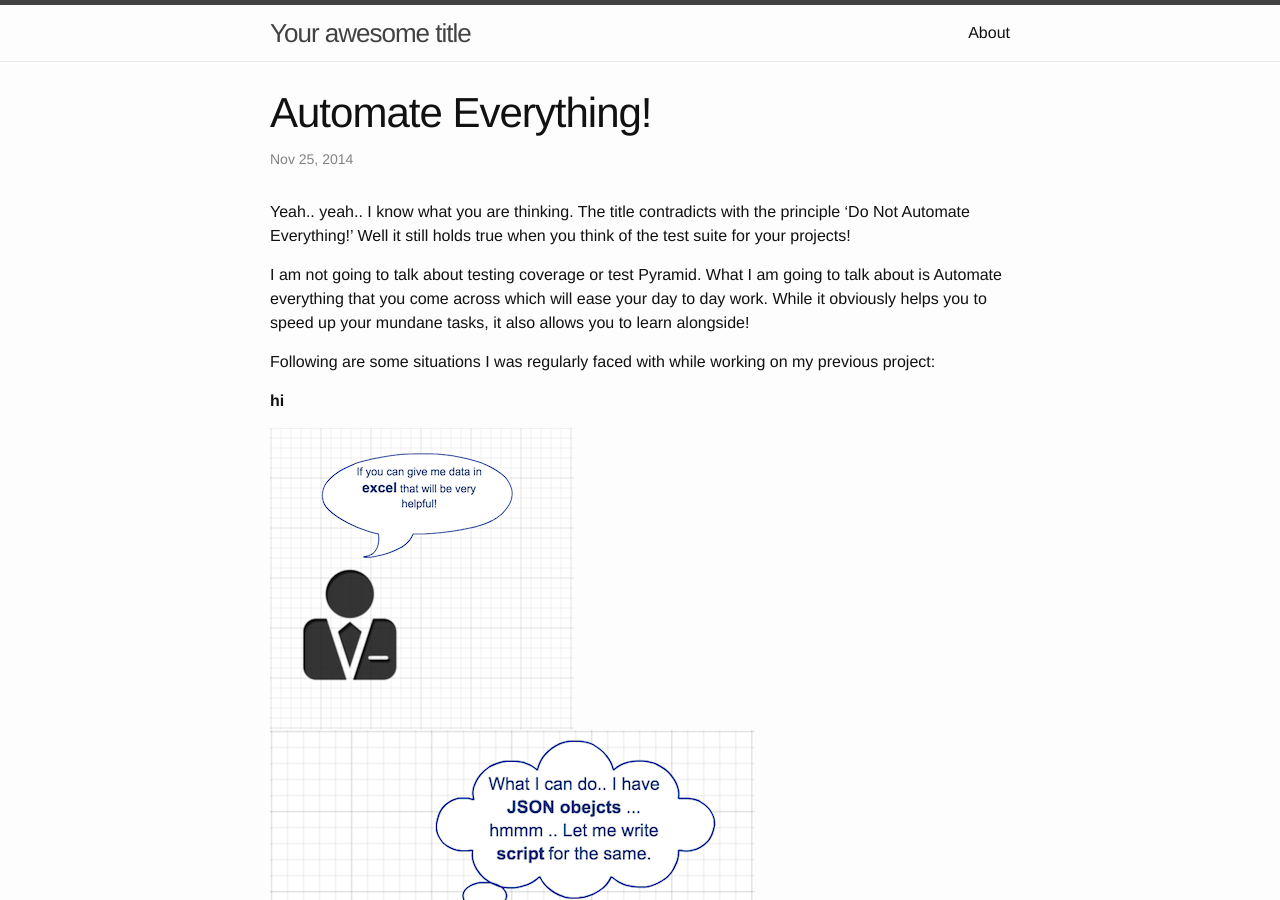
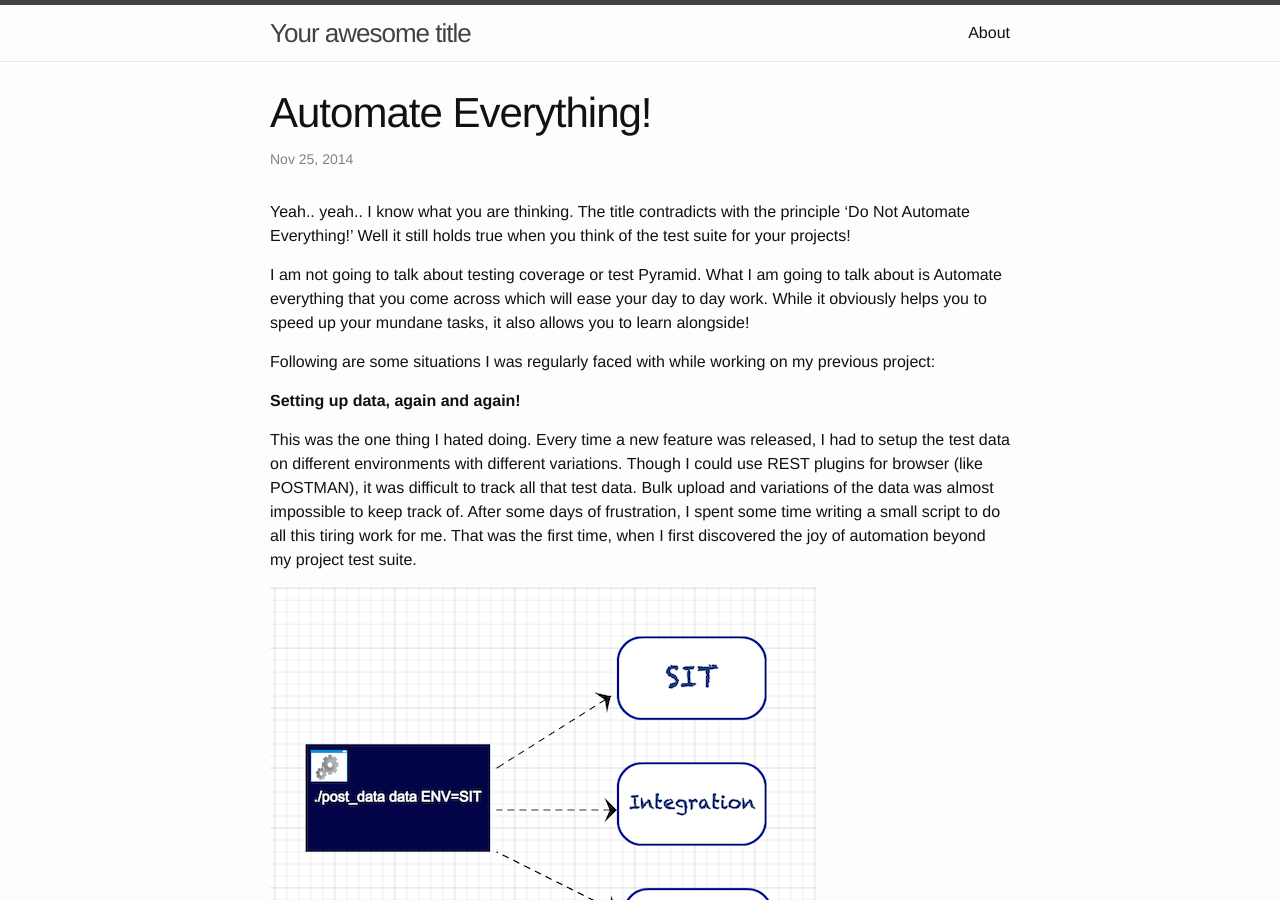
Before and after one commit to pritibiyani/pritibiyani.github.io, a Jekyll site: the page built from _posts/2014-11-25-automate-everything.markdown, in a window 1280 px wide and 900 px high. Built offline with Jekyll 4.4.1, drawn with Linux system fonts in a browser that asks for light colours.

Commit message:
Trying out with contents

```diff
--- a/_posts/2014-11-25-automate-everything.markdown
+++ b/_posts/2014-11-25-automate-everything.markdown
@@ -11,10 +11,14 @@ I am not going to talk about testing coverage or test Pyramid. What I am going t
 Following are some situations I was regularly faced with while working on my previous project:
 
 
-**hi**
+**Setting up data, again and again!**
+
+This was the one thing I hated doing. Every time a new feature was released, I had to setup the test data on different environments with different variations. Though I could use REST plugins for browser (like POSTMAN), it was difficult to track all that test data. Bulk upload and variations of the data was almost impossible to keep track of.
+After some days of frustration, I spent some time writing a small script to do all this tiring work for me. That was the first time, when I first discovered the joy of automation beyond my project test suite.
+
+![My helpful screenshot]({{ site.url }}/assets/try.png)
 
 
-![My helpful screenshot]({{ site.url }}/assets/data_format_01.png)
 ![My helpful screenshot]({{ site.url }}/assets/data_format_02_resize.png)
 ![My helpful screenshot]({{ site.url }}/assets/data_format_02_resize_70.png)
 ![My helpful screenshot]({{ site.url }}/assets/ORG_1.png)
```
Also changed, not shown: assets/try.png (added).
